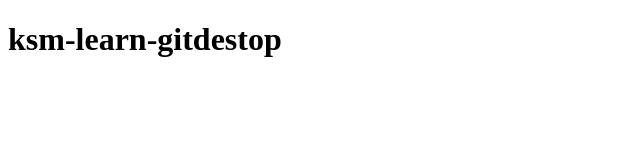
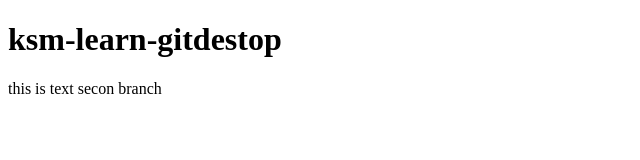
Before and after one commit to khomsuta62/khom-github, a plain HTML site: page index.html in a window 1280 px wide. Shown: the whole page, without its empty margins (0-640 px from the left). Drawn offline with Linux system fonts and the light colour scheme.

Commit message:
Update index.html

```diff
--- a/index.html
+++ b/index.html
@@ -10,6 +10,9 @@
 
 <body>
     <h1>ksm-learn-gitdestop</h1>
+    <main>
+        this is text secon branch
+    </main>
 </body>
 
 </html>
```
